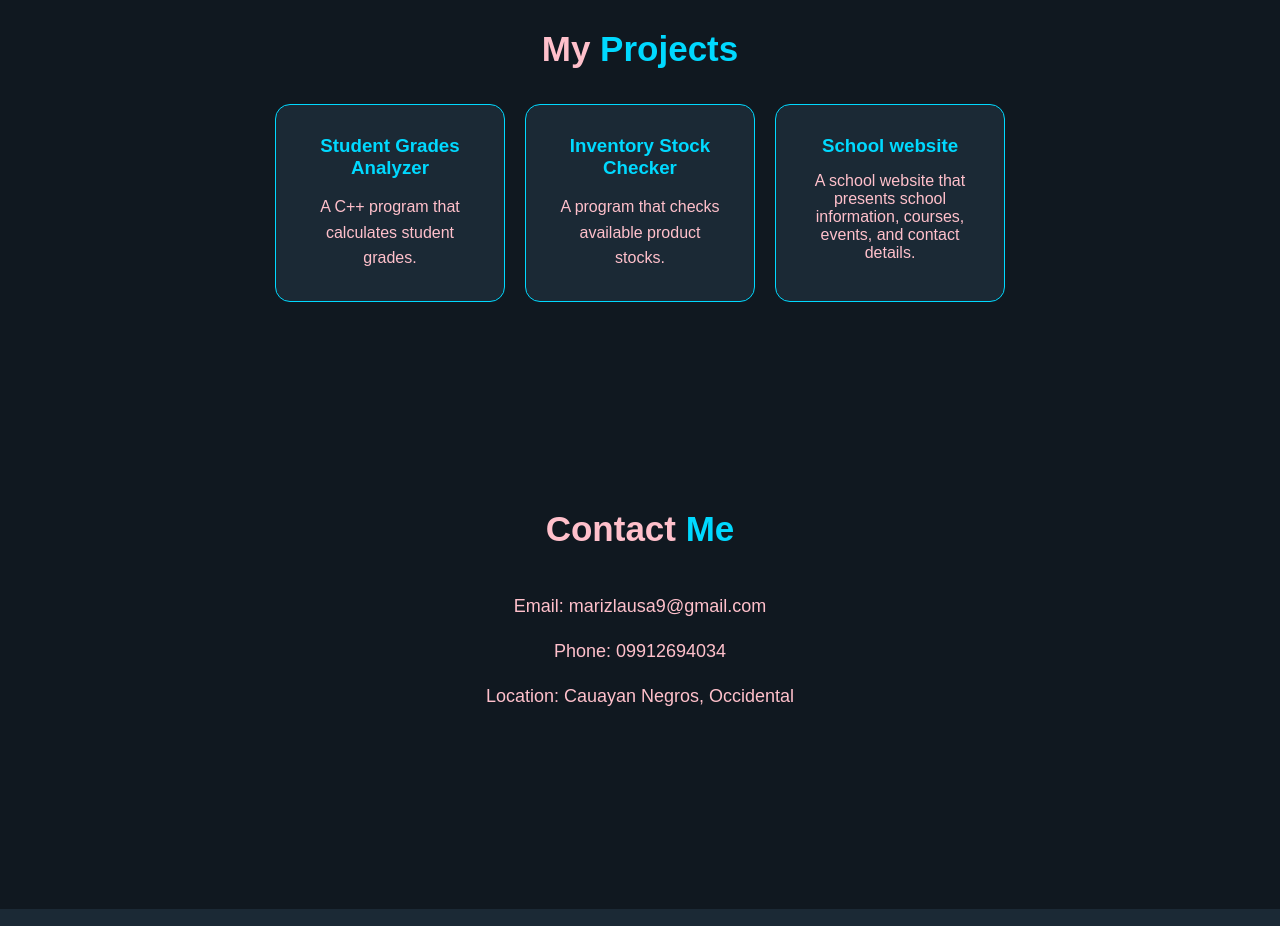
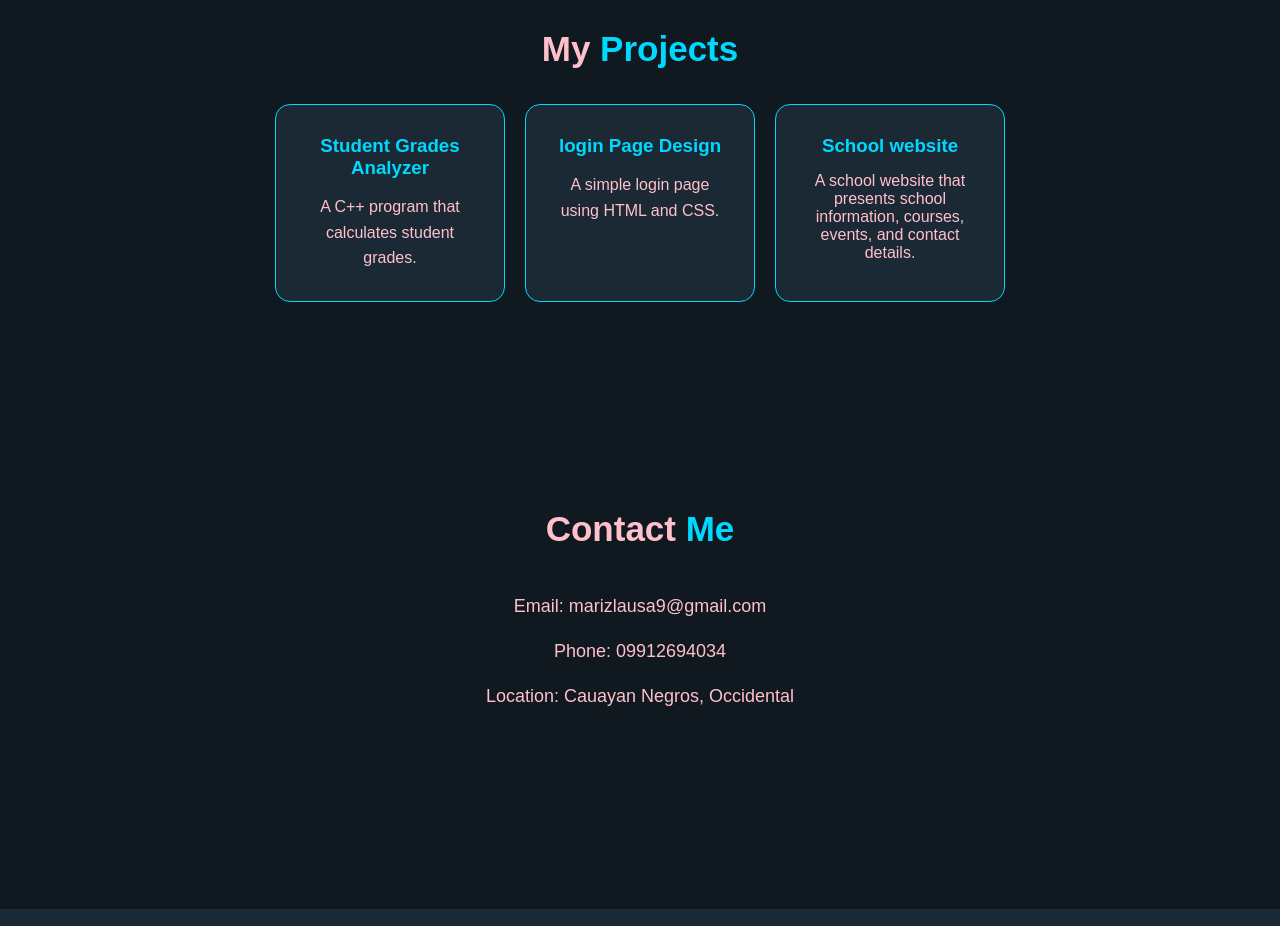
Before and after one commit to marizlausa9-ops/Mariz-Project-1, a plain HTML site: page index.html in a window 1280 px wide. Shown: the part 1760-2686 px from the top of the page. Drawn offline with Linux system fonts and the light colour scheme.

Commit message:
Login page website

```diff
--- a/index.html
+++ b/index.html
@@ -87,8 +87,8 @@
             </div>
 
             <div class="box">
-                <h3>Inventory Stock Checker</h3>
-                <p>A program that checks available product stocks.</p>
+                <h3>login Page Design</h3>
+                <p> A simple login page using HTML and CSS.</p>
             </div>
 
             <div class="box">
```
